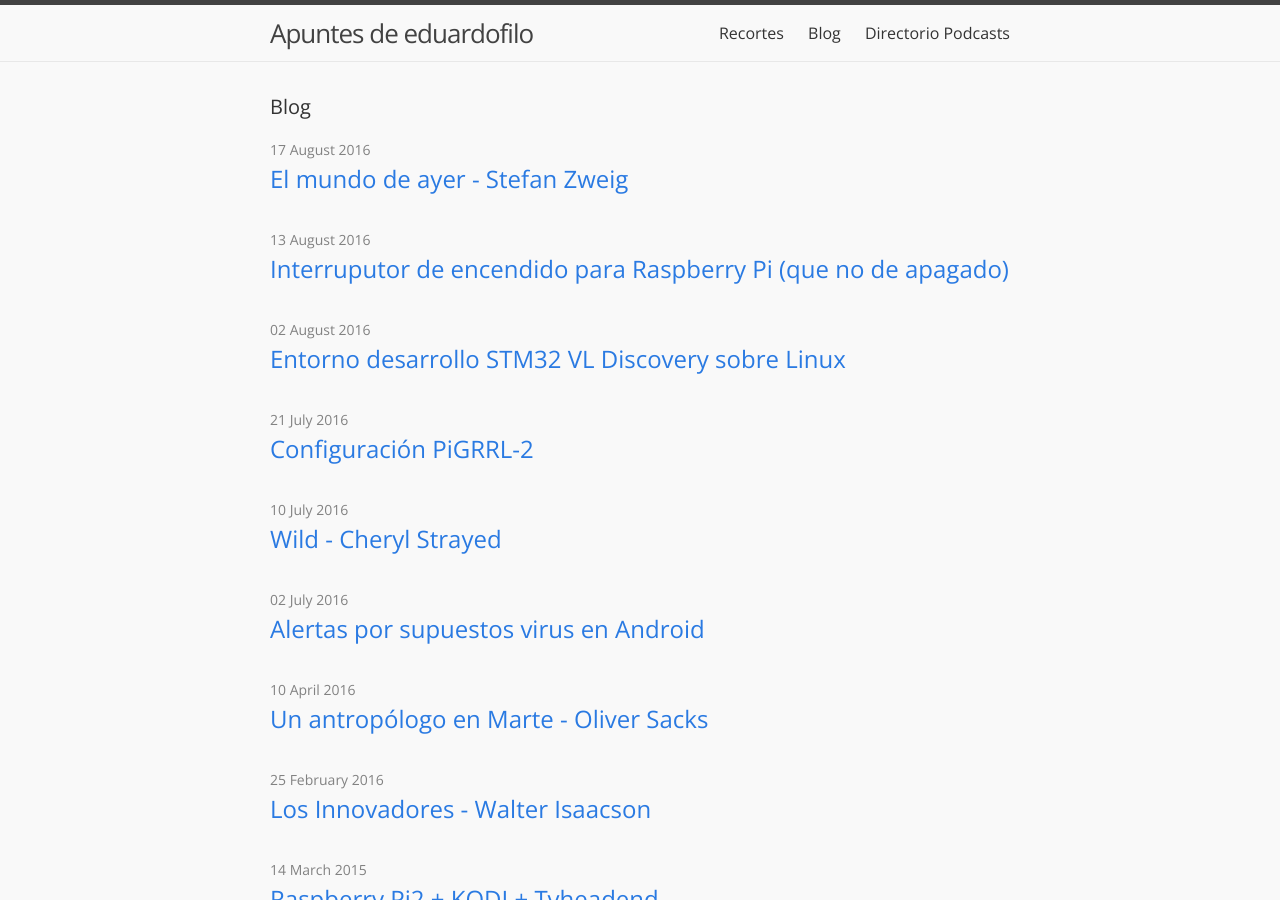
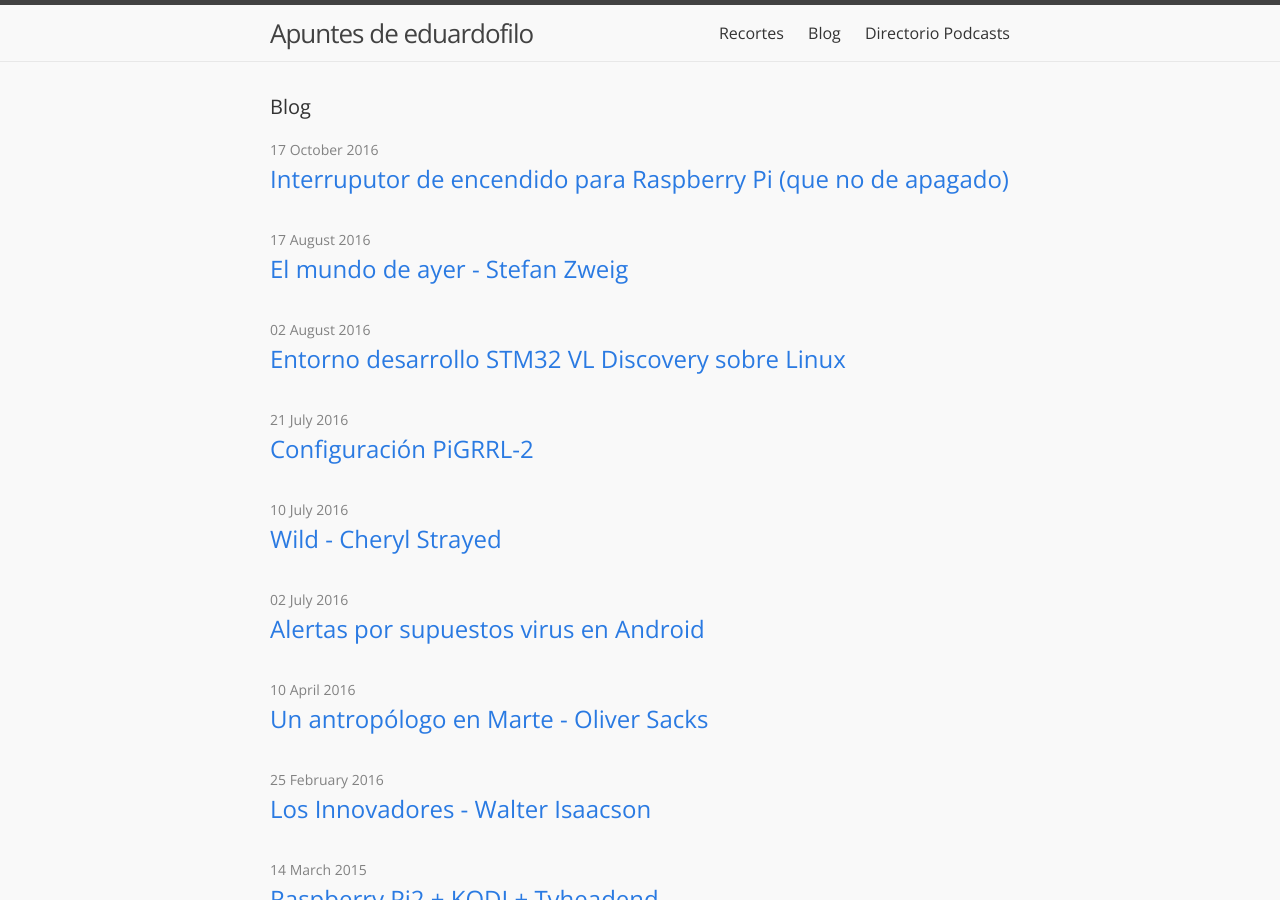
Before and after one commit to eduardofilo/eduardofilo.jekyll, a Jekyll site: the page built from blog.html, in a window 1280 px wide and 900 px high. Built offline with Jekyll 4.4.1, drawn with Linux system fonts in a browser that asks for light colours.

Commit message:
Cambio de fecha a post sobre interruptor en Raspberry Pi.

```diff
--- a/_posts/2016-10-17-raspi-switch.md
+++ b/_posts/2016-10-17-raspi-switch.md
@@ -1,7 +1,7 @@
 ---
 layout: post
 title: "Interruputor de encendido para Raspberry Pi (que no de apagado)"
-date: 2016-08-13 11:00:00
+date: 2016-10-17 20:00:00
 published: true
 ---
 
```
